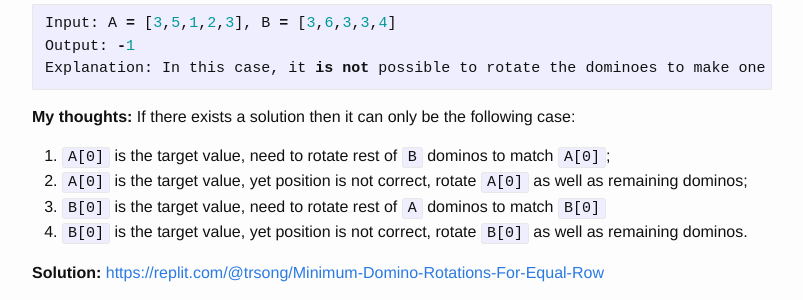
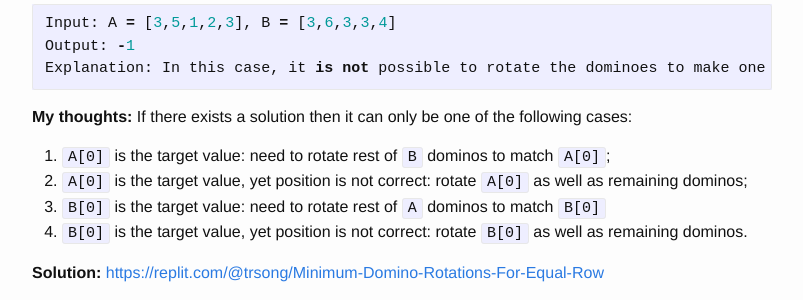
Before and after one commit to trsong/trsong.github.io, a Jekyll site: the page built from _posts/2021-05-01-DailyQuestionsMay.md, in a window 1280 px wide and 900 px high, scrolled down 1670 px. Shown: the part 152-452 px from the top of the window, without its empty margins (238-1041 px from the left). Built offline with Jekyll 4.4.1, drawn with Linux system fonts in a browser that asks for light colours.

Commit message:
Fix the wording of previous question

````diff
--- a/_posts/2021-05-01-DailyQuestionsMay.md
+++ b/_posts/2021-05-01-DailyQuestionsMay.md
@@ -70,12 +70,12 @@ Output: -1
 Explanation: In this case, it is not possible to rotate the dominoes to make one row of values equal.
 ```
 
-**My thoughts:** If there exists a solution then it can only be the following case:
+**My thoughts:** If there exists a solution then it can only be one of the following cases:
 
-1. `A[0]` is the target value, need to rotate rest of `B` dominos to match `A[0]`;
-2. `A[0]` is the target value, yet position is not correct, rotate `A[0]` as well as remaining dominos;
-3. `B[0]` is the target value, need to rotate rest of `A` dominos to match `B[0]`
-4. `B[0]` is the target value, yet position is not correct, rotate `B[0]` as well as remaining dominos.
+1. `A[0]` is the target value: need to rotate rest of `B` dominos to match `A[0]`;
+2. `A[0]` is the target value, yet position is not correct: rotate `A[0]` as well as remaining dominos;
+3. `B[0]` is the target value: need to rotate rest of `A` dominos to match `B[0]`
+4. `B[0]` is the target value, yet position is not correct: rotate `B[0]` as well as remaining dominos.
 
 
 **Solution:** [https://replit.com/@trsong/Minimum-Domino-Rotations-For-Equal-Row](https://replit.com/@trsong/Minimum-Domino-Rotations-For-Equal-Row)
````
